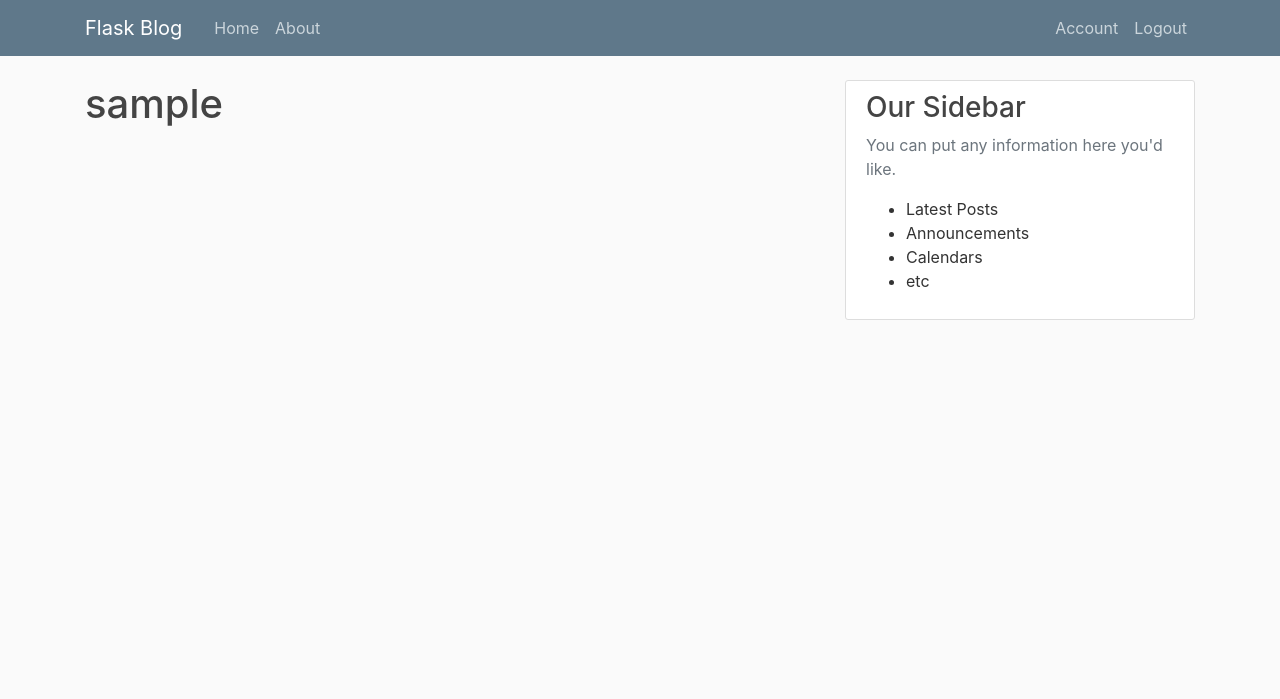
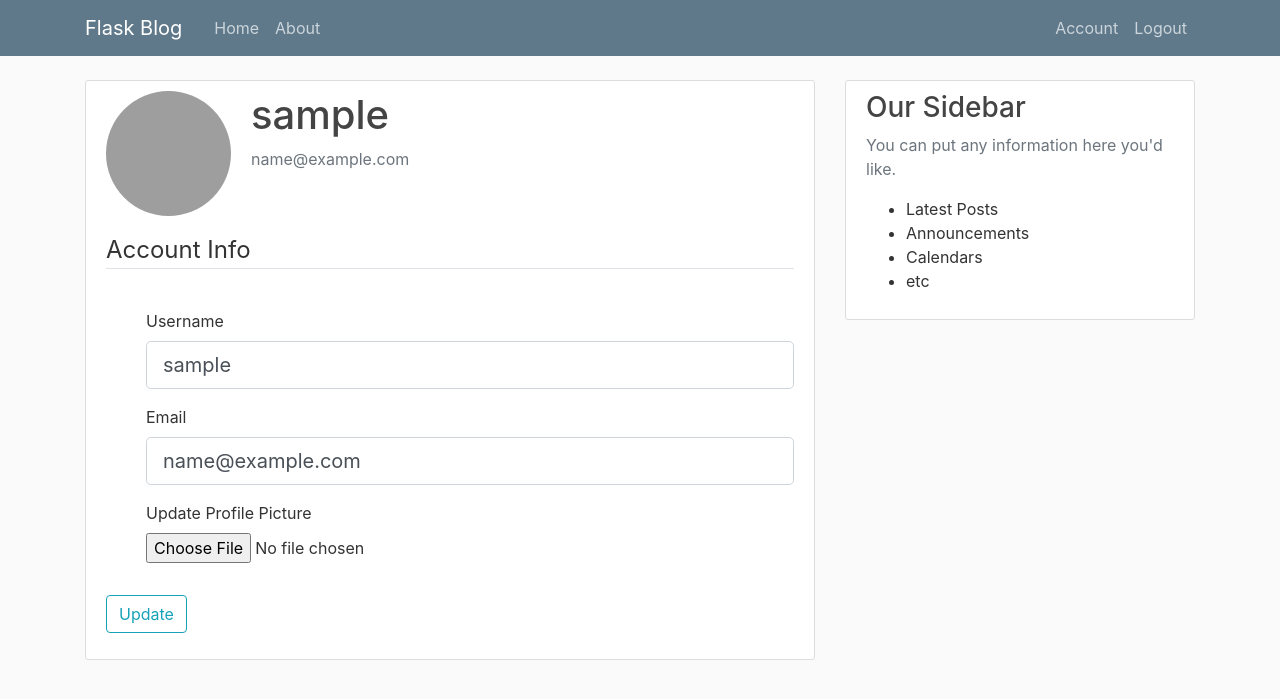
Before and after one commit to kms20a/sqlAlchemy, a Flask app: page /account in a window 1280 px wide. Shown: the top 699 px of the page. Run offline with Flask 2, Linux system fonts and the light colour scheme; the visitor is signed in with stand-in values (Sample User, id 1); data comes from the database, SQL or seed files in the repository; some libraries are stand-ins or nearby versions; grey boxes are pictures that could not be loaded.

Commit message:
add function("modify account")

```diff
--- a/flaskBlog/forms.py
+++ b/flaskBlog/forms.py
@@ -1,4 +1,6 @@
 from flask_wtf import FlaskForm
+from flask_wtf.file import FileField, FileAllowed
+from flask_login import current_user
 from wtforms import StringField, BooleanField
 from wtforms.validators import DataRequired, Length, Email, EqualTo, ValidationError
 from wtforms.fields.simple import PasswordField, SubmitField
@@ -27,3 +29,21 @@ class LoginForm(FlaskForm):
     password = PasswordField('Password', validators=[DataRequired()])
     remember = BooleanField('Remember Me')
     submit = SubmitField('Login')
+
+class UpdateAccountForm(FlaskForm):
+    username = StringField('Username', validators=[DataRequired(), Length(min=2, max=20)])
+    email = StringField('Email', validators=[DataRequired(), Email()])
+    picture = FileField('Update Profile Picture', validators=[FileAllowed(['jpg','png'])])
+    submit = SubmitField('Update')
+
+    def validate_username(self, username):
+        if username.data != current_user.username:
+            user = User.query.filter_by(username=username.data).first()
+            if user:
+                raise ValidationError('That username is taken. please choose a different one.')
+
+    def validate_email(self, email):
+        if email.data != current_user.email:
+            user = User.query.filter_by(email=email.data).first()
+            if user:
+                raise ValidationError('That email is taken. please choose a different one.')
--- a/flaskBlog/routes.py
+++ b/flaskBlog/routes.py
@@ -1,6 +1,9 @@
+import os
+import secrets
+from PIL import Image
 from flask import render_template, url_for, flash, redirect, request
 from flaskBlog import app, bcrypt
-from flaskBlog.forms import RegistrationForm, LoginForm
+from flaskBlog.forms import RegistrationForm, LoginForm, UpdateAccountForm
 from flaskBlog.models import db, User
 from flask_login import login_user, current_user, logout_user, login_required
 
@@ -68,7 +71,36 @@ def logout():
     logout_user()
     return redirect(url_for('home'))
 
-@app.route("/account")
+def save_picture(form_picture):
+    random_hex = secrets.token_hex(8)
+    _, f_ext = os.path.splitext(form_picture.filename)
+    picture_fn = random_hex + f_ext
+    picture_path = os.path.join(app.root_path,'static/profile_pics', picture_fn)
+
+    output_size = (125, 125)
+    i = Image.open(form_picture)
+    i.thumbnail(output_size)
+    i.save(picture_path)
+#     form_picture.save(picture_path)
+
+    return picture_fn
+
+@app.route("/account", methods=['GET', 'POST'])
 @login_required
 def account():
-    return render_template('account.html', title='Account')
+    form = UpdateAccountForm()
+    if form.validate_on_submit():
+        if form.picture.data:
+            picture_file = save_picture(form.picture.data)
+            current_user.image_file = picture_file
+
+        current_user.username = form.username.data
+        current_user.email = form.email.data
+        db.session.commit()
+        flash('Your account has been updated!','success')
+        return redirect(url_for('account'))
+    elif request.method == 'GET':
+        form.username.data = current_user.username
+        form.email.data = current_user.email
+    image_file = url_for('static', filename='profile_pics/' + current_user.image_file)
+    return render_template('account.html', title='Account', image_file=image_file, form=form)
--- a/flaskBlog/templates/account.html
+++ b/flaskBlog/templates/account.html
@@ -1,4 +1,57 @@
 {% extends "layout.html" %}
 {% block content %}
-	<h1>{{ current_user.username }}</h1>
+	<div class="content-section">
+		<div class="media">
+			<img class="rounded-circle account-img" src="{{ image_file }}">
+			<div class="media-body">
+				<h2 class="account-heading">{{ current_user.username }}</h2>
+				<p class="text-secondary">{{ current_user.email }}</p>
+			</div>
+		</div>
+		<form method="POST" action="" enctype="multipart/form-data">
+			{{ form.hidden_tag() }}
+			<fieldset class="form-group">
+				<legend class="border-bottom mb-4">Account Info</legend>
+				<dir class="form-group">
+					{{ form.username.label(class="form-control-label") }}
+
+					{% if form.username.errors %}
+						{{ form.username(class="form-control form-control-lg is-invalid") }}
+						<div class="invalid-feedback">
+							{% for error in form.username.errors %}
+								<span>{{ error }}</span>
+							{% endfor %}
+						</div>
+					{% else %}
+						{{ form.username(class="form-control form-control-lg") }}
+					{% endif %}
+				</dir>
+				<dir class="form-group">
+					{{ form.email.label(class="form-control-label") }}
+					{% if form.email.errors %}
+						{{ form.email(class="form-control form-control-lg is-invalid") }}
+						<div class="invalid-feedback">
+							{% for error in form.email.errors %}
+								<span>{{ error }}</span>
+							{% endfor %}
+						</div>
+					{% else %}
+						{{ form.email(class="form-control form-control-lg") }}
+					{% endif %}
+				</dir>
+				<dir class="form-group">
+					{{ form.picture.label() }}
+					{{ form.picture(class="form-control-file") }}
+					{% if form.picture.errors %}
+						{% for error in form.picture.errors %}
+							<span class="text-danger">{{error}}</span></br>
+						{% endfor %}
+					{% endif %}
+				</dir>
+			</fieldset>
+			<div class="form-group">
+				{{ form.submit(class="btn btn-outline-info") }}
+			</div>
+		</form>
+	</div>
 {% endblock content %}
```
Also changed, not shown: flaskBlog/static/profile_pics/b1915a74491deb5f.jpg (added).
